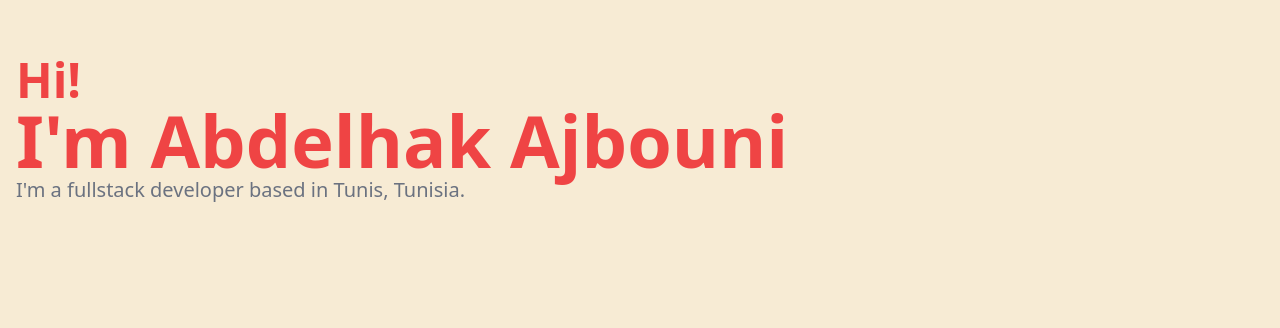
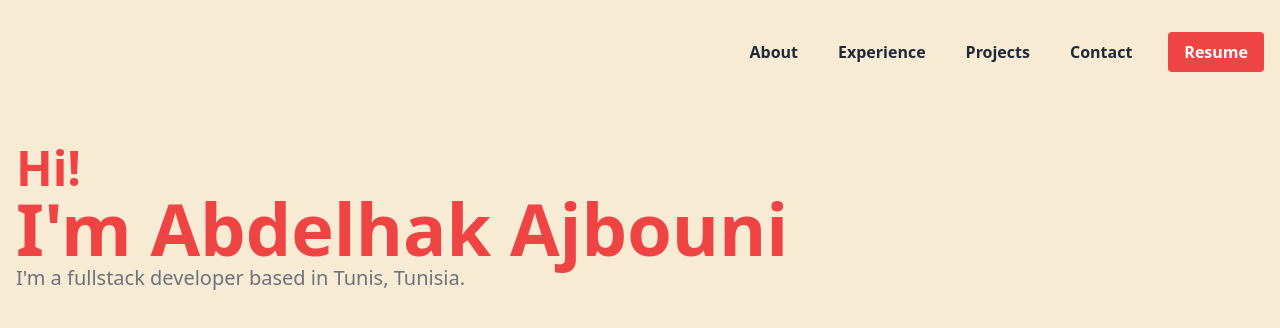
Before and after one commit to abdelhak-ajbouni/portfolio, a Next.js app: page / in a window 1280 px wide. Shown: the top 328 px of the page. Built offline with nearby package versions, Linux system fonts and the light colour scheme.

Commit message:
add TobBar menu

```diff
--- a/src/components/TopBar.tsx
+++ b/src/components/TopBar.tsx
@@ -2,15 +2,19 @@ import Link from 'next/link'
 import Image from "next/image"
 
 import Container from "src/components/layout/Container"
+import Button from "src/components/common/Button"
 
 import logo from "public/images/vercel.svg";
 
 export default function TopBar({ }: Props) {
   return (
     <div className="top-bar">
-      <Container className="justify-between px-4 py-2">
-        <div className="top-bar-wrapper flex justify-between">
-        </div>
+      <Container className="flex justify-end px-4 py-8">
+        <Link href="/#about" passHref><Button className='mx-1' label="About" secondary /></Link>
+        <Link href="/#experience" passHref><Button className='mx-1' label="Experience" secondary /></Link>
+        <Link href="/#projects" passHref><Button className='mx-1' label="Projects" secondary /></Link>
+        <Link href="/#contact" passHref><Button className='mx-1' label="Contact" secondary /></Link>
+        <Link href="/resume" passHref><Button className='ml-4' label="Resume" /></Link>
       </Container>
     </div >
   );
--- a/src/components/common/Button.tsx
+++ b/src/components/common/Button.tsx
@@ -3,7 +3,7 @@ export default function Button({ className, label, loading, secondary, onClick,
   const getClassNames = `
     button
     ${className}
-    ${secondary ? "text-blue-500 bg-white underline-offset-2 decoration-2 hover:underline" : "text-white bg-blue-500 hover:bg-blue-700"}
+    ${secondary ? "text-gray-800 underline-offset-2 decoration-2 hover:underline" : "text-white bg-red-500 hover:bg-red-600"}
     ${loading ? "loading" : ""}
     font-bold py-2 px-4 rounded
   `;
```
